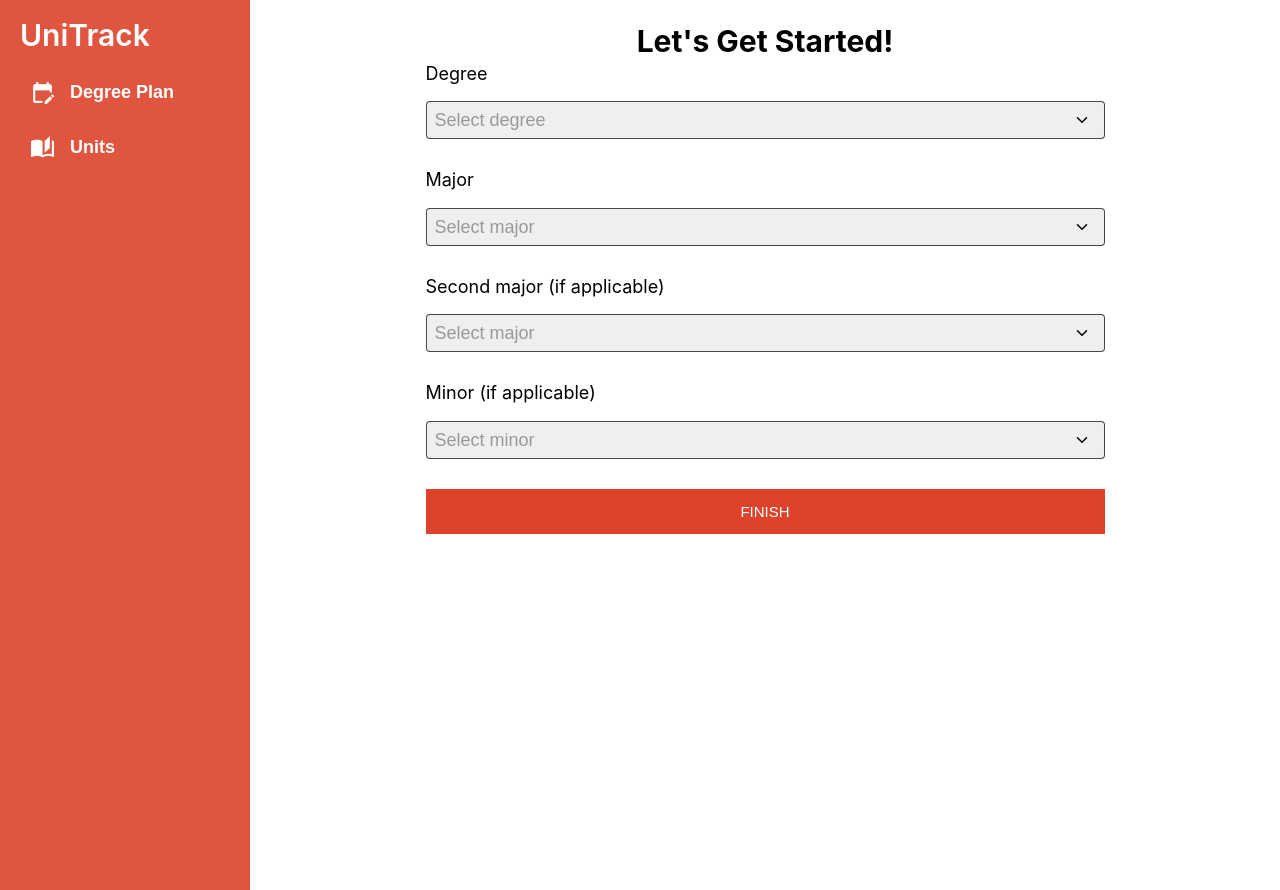
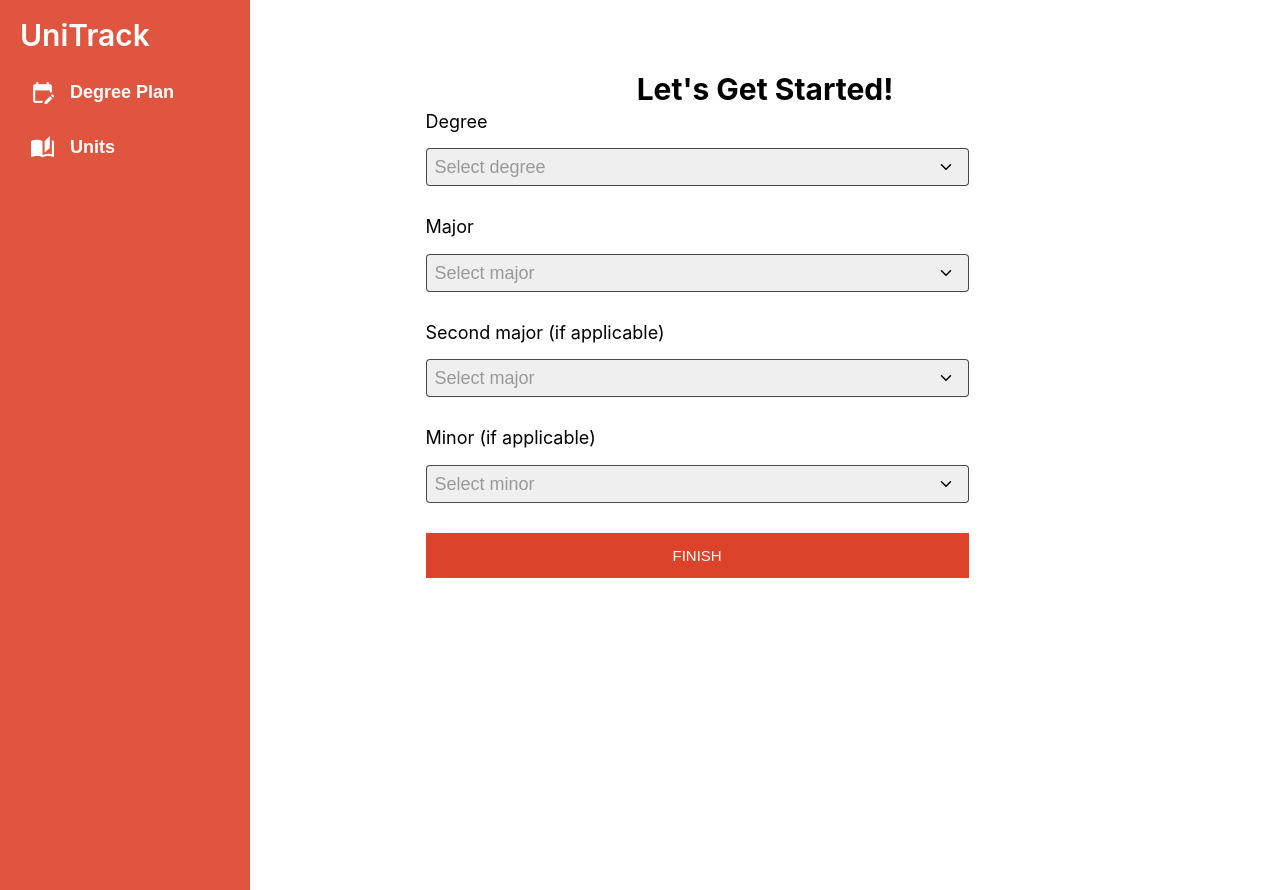
Before and after one commit to GoodGameRuler/unitrack_v3, a Next.js app: page /degreePlanner in a window 1280 px wide. Built offline with nearby package versions, Linux system fonts and the light colour scheme.

Commit message:
Align Degree Details Form to Center

```diff
--- a/app/degreePlanner/degreePlanner.css
+++ b/app/degreePlanner/degreePlanner.css
@@ -9,10 +9,11 @@
 
 .formElement .degreeLabel {
     font-size: 18px;
+    display: flex;
 }
 
 .formElement .submitButton {
-    width: 100%;
+    width: 80%;
     height: 45px;
     border: none;
     outline: none;
@@ -40,3 +41,7 @@
 .formElement .degreeSelect:invalid {
     color: #999;
 }
+
+#degree.degreeSelect,#firstMajor.degreeSelect,#secondMajor.degreeSelect,#minor.degreeSelect{
+    width: 80%;
+}
--- a/app/global.css
+++ b/app/global.css
@@ -36,6 +36,7 @@ input[type="checkbox"] {
     font-weight: 700;
     margin-bottom: 10px;
     text-align: center;
+    margin-top: 48px;
 }
 
 .pageSubHeader {
```
